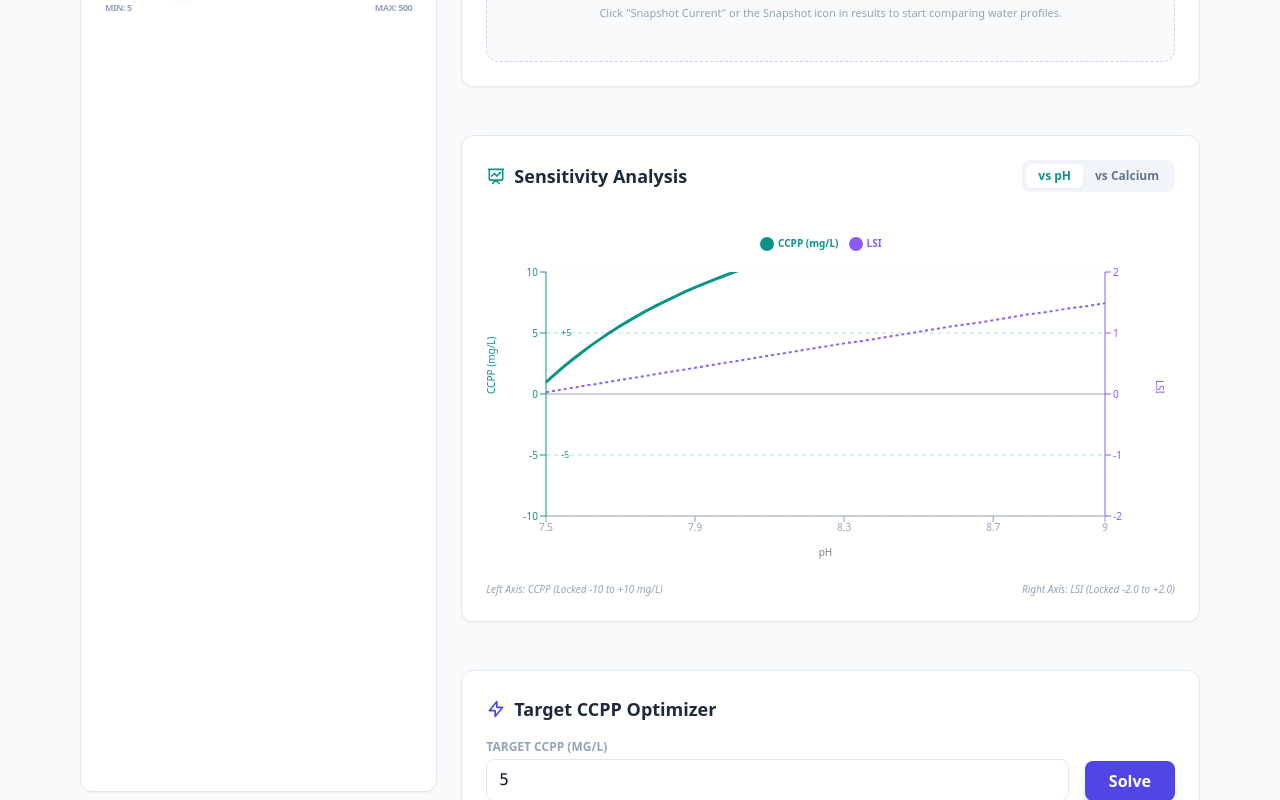
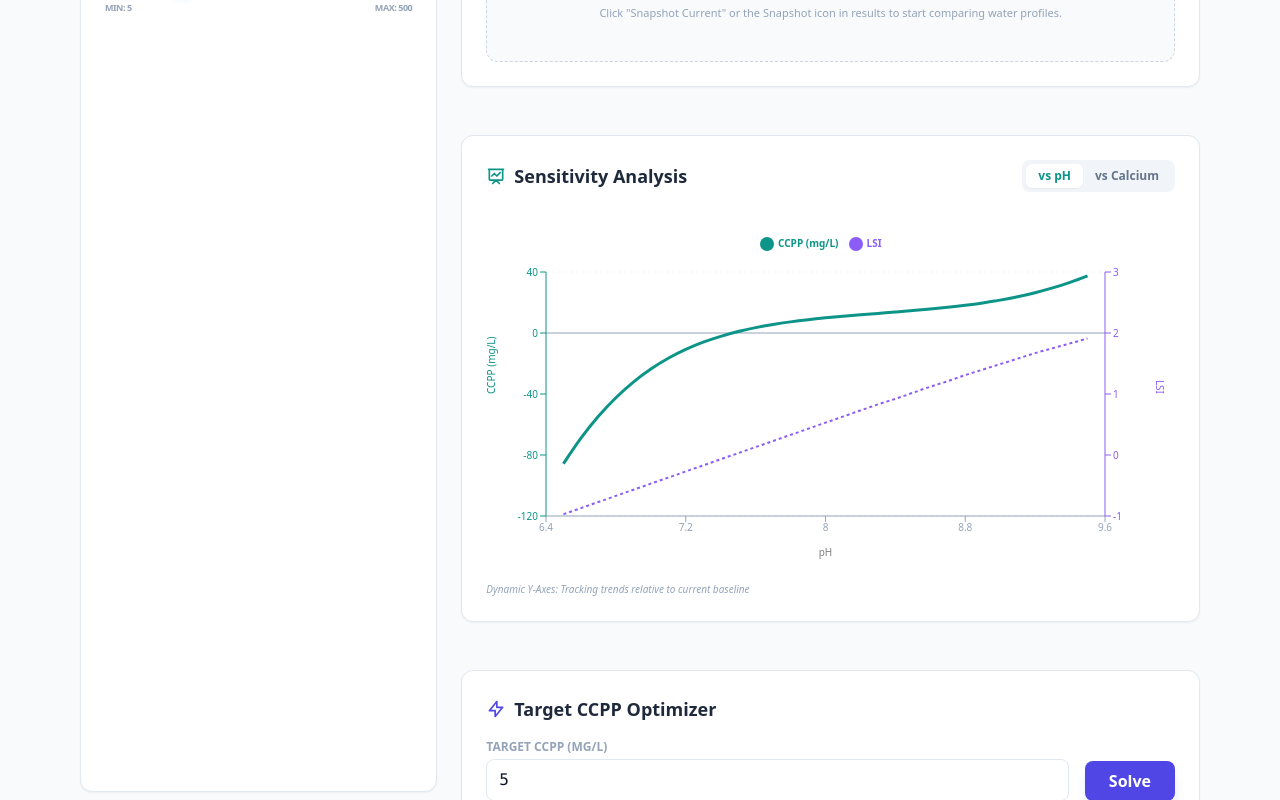
Before and after one commit to ph2oconsult-pixeldiffboho/ccpp, a React (Vite) app: page / in a window 1280 px wide. Shown: the part 640-1440 px from the top of the page. Built offline with nearby package versions, Linux system fonts and the light colour scheme.

Commit message:
Update TrendsChart.tsx

```diff
--- a/components/TrendsChart.tsx
+++ b/components/TrendsChart.tsx
@@ -16,8 +16,7 @@ const TrendsChart: React.FC<Props> = ({ params }) => {
   const data = useMemo(() => {
     const points = [];
     if (mode === 'pH') {
-      // User requested pH range from 7.5 to 9
-      for (let ph = 7.5; ph <= 9.05; ph += 0.05) {
+      for (let ph = 6.5; ph <= 9.5; ph += 0.1) {
         const results = calculateWaterQuality({ ...params, pH: ph });
         points.push({
           x: parseFloat(ph.toFixed(2)),
@@ -27,8 +26,9 @@ const TrendsChart: React.FC<Props> = ({ params }) => {
       }
     } else {
       const baseCa = params.calcium;
-      // Sweep a range around current Calcium
-      for (let ca = Math.max(5, baseCa - 100); ca <= baseCa + 100; ca += 10) {
+      const start = Math.max(0, baseCa - 150);
+      const end = baseCa + 150;
+      for (let ca = start; ca <= end; ca += 10) {
         const results = calculateWaterQuality({ ...params, calcium: ca });
         points.push({
           x: ca,
@@ -41,7 +41,7 @@ const TrendsChart: React.FC<Props> = ({ params }) => {
   }, [params, mode]);
 
   return (
-    <div className="bg-white p-6 rounded-xl shadow-sm border border-slate-200 mt-6">
+    <div className="bg-white p-6 rounded-xl shadow-sm border border-slate-200 mt-6 min-w-0">
       <div className="flex flex-col sm:flex-row sm:items-center justify-between mb-6 gap-4">
         <h2 className="text-lg font-bold text-slate-800 flex items-center gap-2">
           <svg xmlns="http://www.w3.org/2000/svg" className="h-5 w-5 text-teal-600" fill="none" viewBox="0 0 24 24" stroke="currentColor">
@@ -67,7 +67,8 @@ const TrendsChart: React.FC<Props> = ({ params }) => {
         </div>
       </div>
 
-      <div className="h-[350px] w-full">
+      {/* The container below has explicit min-height to fix the console width(-1) error */}
+      <div className="h-[350px] w-full min-h-[350px] relative">
         <ResponsiveContainer width="100%" height="100%">
           <LineChart data={data} margin={{ top: 20, right: 10, bottom: 20, left: 0 }}>
             <CartesianGrid strokeDasharray="3 3" vertical={false} stroke="#f1f5f9" />
@@ -75,7 +76,7 @@ const TrendsChart: React.FC<Props> = ({ params }) => {
             <XAxis
               dataKey="x"
               type="number"
-              domain={mode === 'pH' ? [7.5, 9] : ['auto', 'auto']}
+              domain={['auto', 'auto']}
               fontSize={10}
               stroke="#94a3b8"
               label={{
@@ -86,11 +87,9 @@ const TrendsChart: React.FC<Props> = ({ params }) => {
               }}
             />
 
-            {/* Left Y-Axis for CCPP */}
             <YAxis
               yAxisId="left"
-              domain={[-10, 10]}
-              allowDataOverflow={true}
+              domain={['auto', 'auto']}
               fontSize={10}
               stroke="#0d9488"
               label={{
@@ -102,12 +101,10 @@ const TrendsChart: React.FC<Props> = ({ params }) => {
               }}
             />
 
-            {/* Right Y-Axis for LSI */}
             <YAxis
               yAxisId="right"
               orientation="right"
-              domain={[-2, 2]}
-              allowDataOverflow={true}
+              domain={['auto', 'auto']}
               fontSize={10}
               stroke="#8b5cf6"
               label={{
@@ -122,33 +119,13 @@ const TrendsChart: React.FC<Props> = ({ params }) => {
             <Tooltip
               contentStyle={{ borderRadius: '8px', border: 'none', boxShadow: '0 4px 6px -1px rgb(0 0 0 / 0.1)' }}
               labelStyle={{ fontWeight: 'bold', color: '#1e293b' }}
-              formatter={(value: number, name: string) => [value, name]}
+              formatter={(value: number) => [value, 'Value']}
             />
 
             <Legend verticalAlign="top" height={36} iconType="circle" wrapperStyle={{ fontSize: '10px', fontWeight: 'bold' }} />
 
-            {/* Common zero reference */}
             <ReferenceLine yAxisId="left" y={0} stroke="#94a3b8" strokeWidth={1} />
 
-            {/* CCPP Target Boundaries on Left Axis */}
-            <ReferenceLine
-              yAxisId="left"
-              y={5}
-              stroke="#0d9488"
-              strokeDasharray="4 4"
-              strokeOpacity={0.3}
-              label={{ position: 'insideLeft', value: '+5', fontSize: 9, fill: '#0d9488', dx: 10 }}
-            />
-            <ReferenceLine
-              yAxisId="left"
-              y={-5}
-              stroke="#0d9488"
-              strokeDasharray="4 4"
-              strokeOpacity={0.3}
-              label={{ position: 'insideLeft', value: '-5', fontSize: 9, fill: '#0d9488', dx: 10 }}
-            />
-
-            {/* Current Operating Point */}
             <ReferenceLine
               x={mode === 'pH' ? params.pH : params.calcium}
               stroke="#3b82f6"
@@ -181,8 +158,7 @@ const TrendsChart: React.FC<Props> = ({ params }) => {
         </ResponsiveContainer>
       </div>
       <div className="flex justify-between text-[10px] text-slate-400 mt-4 italic">
-        <span>Left Axis: CCPP (Locked -10 to +10 mg/L)</span>
-        <span>Right Axis: LSI (Locked -2.0 to +2.0)</span>
+        <span>Dynamic Y-Axes: Tracking trends relative to current baseline</span>
       </div>
     </div>
   );
```
